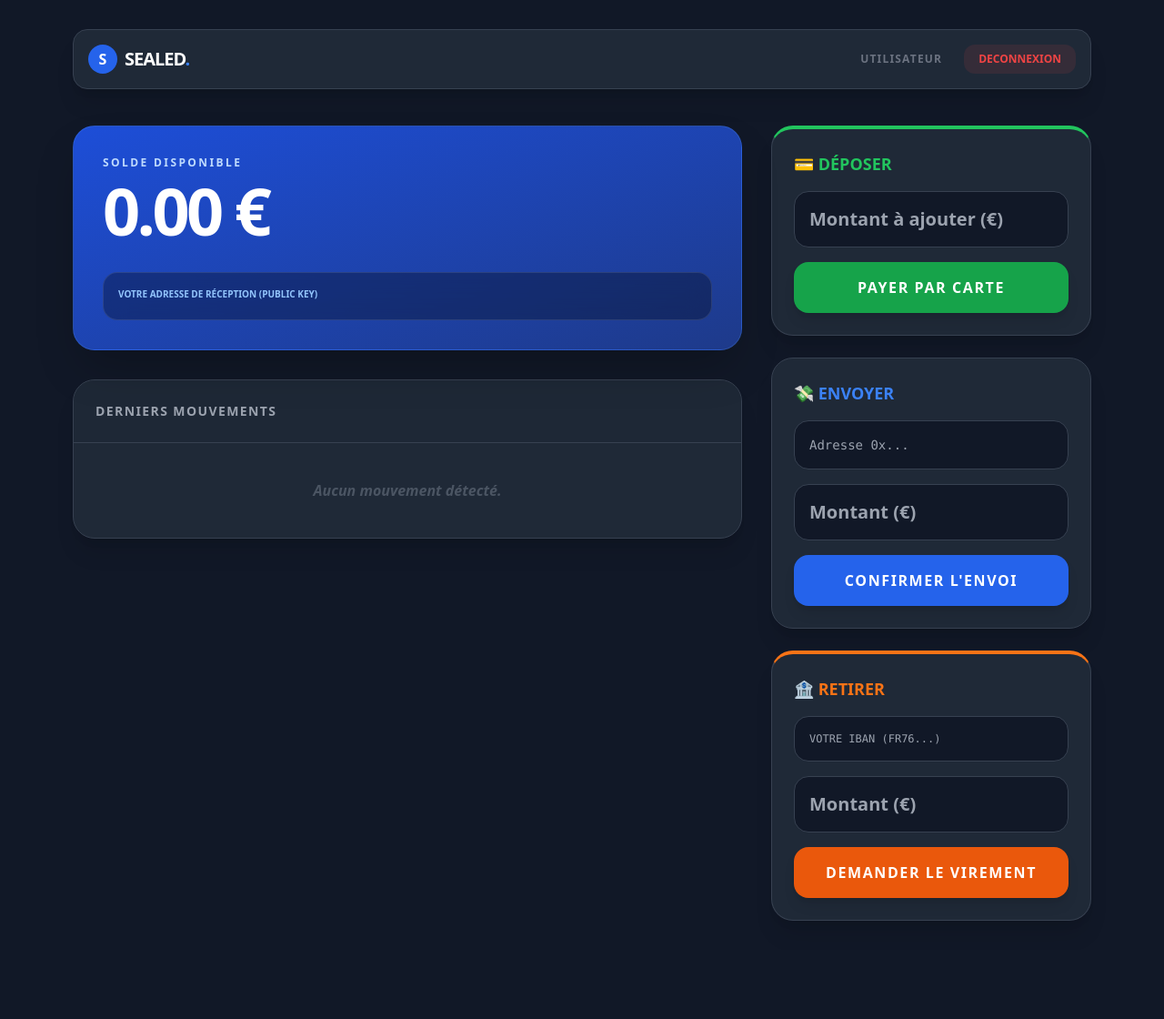
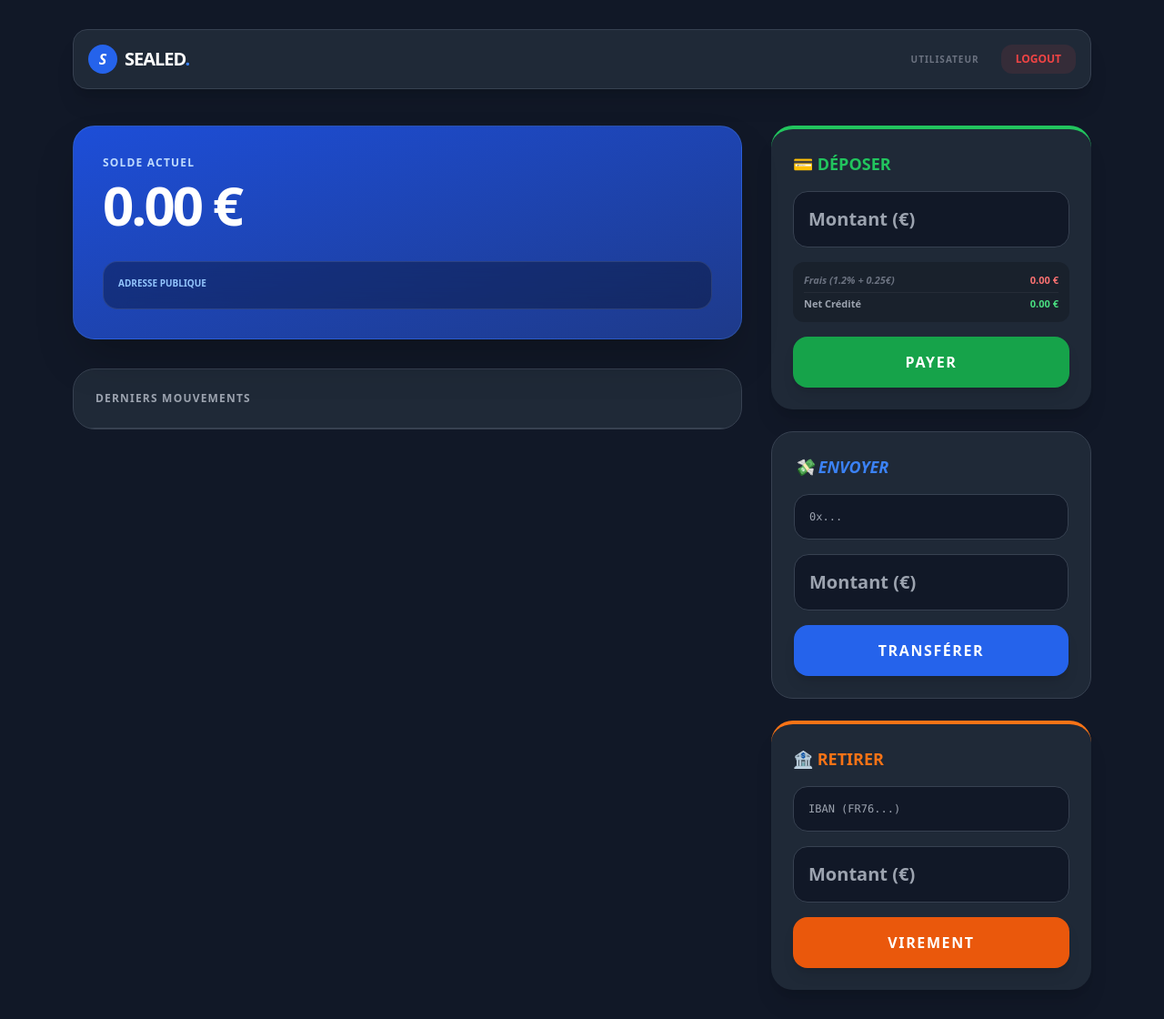
Before and after one commit to JahidWAV/sealed, a Flask app: template templates/dashboard.html in a window 1280 px wide. Shown: the whole page at 91% size. Before the commit the page ends 1012 px from the top, so only its background shows below. Run offline with Flask 3, Linux system fonts and the light colour scheme; the template is opened without the code that fills it, so the values that code supplies are empty; parts of the project's set-up code (start-up, migrations or seed data) failed here and were passed over; some libraries are stand-ins or nearby versions.

Commit message:
Update dashboard.html

```diff
--- a/templates/dashboard.html
+++ b/templates/dashboard.html
@@ -4,22 +4,22 @@
     <meta charset="UTF-8">
     <meta name="viewport" content="width=device-width, initial-scale=1.0">
     <script src="https://cdn.tailwindcss.com"></script>
-    <title>Sealed - Portefeuille Réel</title>
+    <title>Sealed - Dashboard</title>
 </head>
 <body class="bg-gray-900 text-white min-h-screen font-sans">
 
     <div class="max-w-6xl mx-auto px-4 py-8">
         <nav class="flex justify-between items-center mb-10 bg-gray-800 p-4 rounded-2xl border border-gray-700 shadow-xl">
             <div class="flex items-center gap-2">
-                <div class="w-8 h-8 bg-blue-600 rounded-full flex items-center justify-center font-black">S</div>
+                <div class="w-8 h-8 bg-blue-600 rounded-full flex items-center justify-center font-black italic">S</div>
                 <h1 class="text-xl font-black tracking-tighter uppercase">Sealed<span class="text-blue-500">.</span></h1>
             </div>
             <div class="flex items-center gap-6">
-                <div class="text-right hidden sm:block">
-                    <p class="text-xs text-gray-500 font-bold uppercase tracking-widest">Utilisateur</p>
+                <div class="text-right">
+                    <p class="text-[10px] text-gray-500 font-black uppercase tracking-widest">Utilisateur</p>
                     <p class="text-sm font-bold text-blue-400">{{ user.username }}</p>
                 </div>
-                <a href="/logout" class="bg-red-500/10 text-red-500 hover:bg-red-500 hover:text-white px-4 py-2 rounded-xl text-xs font-black transition duration-200">DECONNEXION</a>
+                <a href="/logout" class="bg-red-500/10 text-red-500 hover:bg-red-500 hover:text-white px-4 py-2 rounded-xl text-xs font-black transition">LOGOUT</a>
             </div>
         </nav>
 
@@ -38,89 +38,86 @@
             <div class="lg:col-span-2 space-y-8">
                 <div class="bg-gradient-to-br from-blue-700 to-blue-900 p-8 rounded-3xl shadow-2xl relative overflow-hidden border border-blue-400/20">
                     <div class="relative z-10">
-                        <p class="text-blue-200 text-xs font-black uppercase tracking-[0.2em] mb-2">Solde Disponible</p>
-                        <h2 class="text-5xl md:text-7xl font-black tracking-tighter mb-8">{{ "%.2f"|format(user.balance) }} €</h2>
-
-                        <div class="bg-black/30 backdrop-blur-md p-4 rounded-2xl border border-white/10 inline-block w-full">
-                            <p class="text-[10px] text-blue-300 font-bold uppercase mb-1">Votre Adresse de Réception (Public Key)</p>
-                            <code class="text-xs md:text-sm font-mono text-white break-all">{{ user.wallet_address }}</code>
+                        <p class="text-blue-200 text-xs font-black uppercase tracking-widest mb-2">Solde Actuel</p>
+                        <h2 class="text-6xl font-black tracking-tighter mb-8">{{ "%.2f"|format(user.balance) }} €</h2>
+                        <div class="bg-black/30 backdrop-blur-md p-4 rounded-2xl border border-white/10">
+                            <p class="text-[10px] text-blue-300 font-black uppercase mb-1">Adresse Publique</p>
+                            <code class="text-xs font-mono text-white break-all">{{ user.wallet_address }}</code>
                         </div>
                     </div>
                 </div>
 
-                <div class="bg-gray-800 rounded-3xl border border-gray-700 overflow-hidden shadow-xl">
-                    <div class="p-6 border-b border-gray-700 bg-gray-800/50">
-                        <h3 class="font-black uppercase text-sm tracking-widest text-gray-400">Derniers Mouvements</h3>
-                    </div>
-                    <div class="p-0 max-h-[400px] overflow-y-auto">
-                        {% if transactions %}
-                            <table class="w-full text-left border-collapse">
-                                <tbody class="divide-y divide-gray-700">
-                                    {% for tx in transactions %}
-                                    <tr class="hover:bg-gray-700/30 transition">
-                                        <td class="p-4">
-                                            <p class="text-xs text-gray-500 font-bold">{{ tx.timestamp.strftime('%d %b, %H:%M') }}</p>
-                                            <p class="text-sm font-mono text-blue-300 truncate w-48 lg:w-full">Vers: {{ tx.recipient_addr }}</p>
-                                        </td>
-                                        <td class="p-4 text-right">
-                                            <span class="text-red-400 font-black text-lg">-{{ "%.2f"|format(tx.amount) }} €</span>
-                                        </td>
-                                    </tr>
-                                    {% endfor %}
-                                </tbody>
-                            </table>
-                        {% else %}
-                            <div class="p-10 text-center">
-                                <p class="text-gray-600 font-bold italic">Aucun mouvement détecté.</p>
+                <div class="bg-gray-800 rounded-3xl border border-gray-700 overflow-hidden">
+                    <div class="p-6 border-b border-gray-700 font-black text-xs uppercase tracking-widest text-gray-400">Derniers Mouvements</div>
+                    <div class="divide-y divide-gray-700">
+                        {% for tx in transactions %}
+                        <div class="p-4 flex justify-between items-center hover:bg-gray-700/20">
+                            <div>
+                                <p class="text-[10px] text-gray-500 font-bold">{{ tx.timestamp.strftime('%d/%m %H:%M') }}</p>
+                                <p class="text-sm font-mono text-blue-300 truncate w-40 sm:w-64">{{ tx.recipient_addr }}</p>
                             </div>
-                        {% endif %}
+                            <div class="text-right">
+                                <p class="text-lg font-black text-white">-{{ "%.2f"|format(tx.amount) }} €</p>
+                            </div>
+                        </div>
+                        {% endfor %}
                     </div>
                 </div>
             </div>
 
             <div class="space-y-6">
+                <div class="bg-gray-800 p-6 rounded-3xl border-t-4 border-t-green-500 shadow-xl">
+                    <h3 class="text-lg font-black mb-4 text-green-500">💳 DÉPOSER</h3>
+                    <form action="/create-checkout-session" method="POST" class="space-y-4">
+                        <input type="number" step="0.01" name="amount" id="dep_amt" placeholder="Montant (€)" class="w-full bg-gray-900 border border-gray-700 p-4 rounded-2xl outline-none font-bold text-xl focus:border-green-500" required>
 
-                <div class="bg-gray-800 p-6 rounded-3xl border border-gray-700 shadow-xl border-t-4 border-t-green-500">
-                    <h3 class="text-lg font-black mb-4 flex items-center gap-2 text-green-500">
-                        💳 DÉPOSER
-                    </h3>
-                    <form action="/create-checkout-session" method="POST" class="space-y-4">
-                        <input type="number" step="0.01" name="amount" placeholder="Montant à ajouter (€)" class="w-full bg-gray-900 border border-gray-700 p-4 rounded-2xl focus:border-green-500 outline-none font-bold text-xl" required>
-                        <button type="submit" class="w-full bg-green-600 hover:bg-green-500 py-4 rounded-2xl font-black uppercase tracking-widest transition transform active:scale-95 shadow-lg">
-                            Payer par carte
-                        </button>
+                        <div class="bg-black/20 p-3 rounded-xl text-[11px] font-bold space-y-1">
+                            <div class="flex justify-between">
+                                <span class="text-gray-500 italic">Frais (1.2% + 0.25€)</span>
+                                <span id="fee_val" class="text-red-400">0.00 €</span>
+                            </div>
+                            <div class="flex justify-between border-t border-white/5 pt-1 font-black">
+                                <span class="text-gray-400">Net Crédité</span>
+                                <span id="net_val" class="text-green-400">0.00 €</span>
+                            </div>
+                        </div>
+                        <button type="submit" class="w-full bg-green-600 hover:bg-green-500 py-4 rounded-2xl font-black uppercase tracking-widest transition shadow-lg">Payer</button>
                     </form>
                 </div>
 
-                <div class="bg-gray-800 p-6 rounded-3xl border border-gray-700 shadow-xl">
-                    <h3 class="text-lg font-black mb-4 flex items-center gap-2 text-blue-500">
-                        💸 ENVOYER
-                    </h3>
+                <div class="bg-gray-800 p-6 rounded-3xl border border-gray-700">
+                    <h3 class="text-lg font-black mb-4 text-blue-500 font-black italic">💸 ENVOYER</h3>
                     <form action="/send" method="POST" class="space-y-4">
-                        <input type="text" name="recipient_address" placeholder="Adresse 0x..." class="w-full bg-gray-900 border border-gray-700 p-4 rounded-2xl focus:border-blue-500 outline-none font-mono text-sm" required>
-                        <input type="number" step="0.01" name="amount" placeholder="Montant (€)" class="w-full bg-gray-900 border border-gray-700 p-4 rounded-2xl focus:border-blue-500 outline-none font-bold text-xl" required>
-                        <button type="submit" class="w-full bg-blue-600 hover:bg-blue-500 py-4 rounded-2xl font-black uppercase tracking-widest transition transform active:scale-95 shadow-lg">
-                            Confirmer l'envoi
-                        </button>
+                        <input type="text" name="recipient_address" placeholder="0x..." class="w-full bg-gray-900 border border-gray-700 p-4 rounded-2xl outline-none font-mono text-xs focus:border-blue-500" required>
+                        <input type="number" step="0.01" name="amount" placeholder="Montant (€)" class="w-full bg-gray-900 border border-gray-700 p-4 rounded-2xl outline-none font-bold text-xl focus:border-blue-500" required>
+                        <button type="submit" class="w-full bg-blue-600 hover:bg-blue-500 py-4 rounded-2xl font-black uppercase tracking-widest transition shadow-lg">Transférer</button>
                     </form>
                 </div>
 
-                <div class="bg-gray-800 p-6 rounded-3xl border border-gray-700 shadow-xl border-t-4 border-t-orange-500">
-                    <h3 class="text-lg font-black mb-4 flex items-center gap-2 text-orange-500">
-                        🏦 RETIRER
-                    </h3>
+                <div class="bg-gray-800 p-6 rounded-3xl border-t-4 border-t-orange-500 shadow-xl">
+                    <h3 class="text-lg font-black mb-4 text-orange-500">🏦 RETIRER</h3>
                     <form action="/withdraw" method="POST" class="space-y-4">
-                        <input type="text" name="iban" placeholder="Votre IBAN (FR76...)" class="w-full bg-gray-900 border border-gray-700 p-4 rounded-2xl focus:border-orange-500 outline-none font-mono text-xs uppercase" required>
-                        <input type="number" step="0.01" name="amount" placeholder="Montant (€)" class="w-full bg-gray-900 border border-gray-700 p-4 rounded-2xl focus:border-orange-500 outline-none font-bold text-xl" required>
-                        <button type="submit" class="w-full bg-orange-600 hover:bg-orange-500 py-4 rounded-2xl font-black uppercase tracking-widest transition transform active:scale-95 shadow-lg">
-                            Demander le virement
-                        </button>
+                        <input type="text" name="iban" placeholder="IBAN (FR76...)" class="w-full bg-gray-900 border border-gray-700 p-4 rounded-2xl outline-none font-mono text-xs focus:border-orange-500" required>
+                        <input type="number" step="0.01" name="amount" placeholder="Montant (€)" class="w-full bg-gray-900 border border-gray-700 p-4 rounded-2xl outline-none font-bold text-xl focus:border-orange-500" required>
+                        <button type="submit" class="w-full bg-orange-600 hover:bg-orange-500 py-4 rounded-2xl font-black uppercase tracking-widest transition shadow-lg">Virement</button>
                     </form>
                 </div>
-
             </div>
         </div>
     </div>
 
+    <script>
+        const input = document.getElementById('dep_amt');
+        const feeVal = document.getElementById('fee_val');
+        const netVal = document.getElementById('net_val');
+
+        input.addEventListener('input', () => {
+            const val = parseFloat(input.value) || 0;
+            const fee = val > 0 ? (val * 0.012) + 0.25 : 0;
+            const net = val - fee;
+            feeVal.innerText = fee.toFixed(2) + ' €';
+            netVal.innerText = (net > 0 ? net.toFixed(2) : '0.00') + ' €';
+        });
+    </script>
 </body>
 </html>
```
